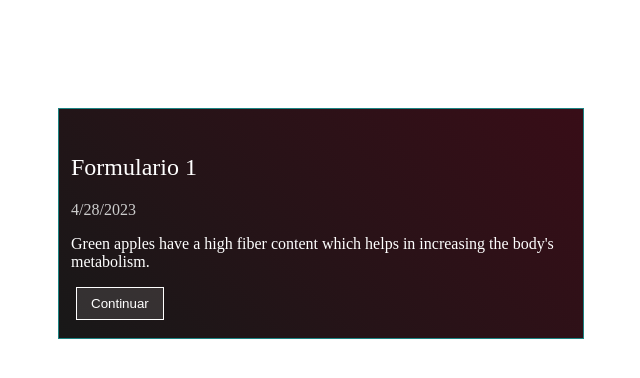
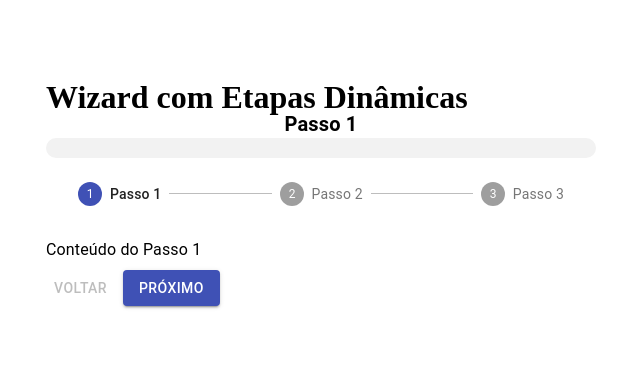
Before and after one commit to ranielm/stack-cards, a React (Create React App) app: page / in a window 1280 px wide. Shown: the top 378 px of the page, without its empty margins (319-959 px from the left). Built offline with nearby package versions, Linux system fonts and the light colour scheme.

Commit message:
next cards

```diff
--- a/src/App.tsx
+++ b/src/App.tsx
@@ -1,6 +1,8 @@
 import "@material-ui/core/styles";
 import { StyledContainer, StyledRoot } from "./App.styles";
 import ListView from "./components/ListView";
+import Wizard from "./components/Wizard/Wizard";
+import ListWizard from "./components/Wizard/ListWizard";
 // import CardList from "./components/Card/CardList";
 
 const App = () => {
@@ -8,7 +10,8 @@ const App = () => {
     <StyledRoot>
       <StyledContainer>
         {/* <CardList />; */}
-        <ListView />
+        {/* <ListView /> */}
+        <ListWizard />
       </StyledContainer>
     </StyledRoot>
   );
--- a/src/components/Wizard/App.tsx
+++ b/src/components/Wizard/ListWizard.tsx
@@ -1,6 +1,6 @@
 import Wizard from "./Wizard";
 
-const App = () => {
+const ListWizard = () => {
   const steps = [
     {
       label: "Passo 1",
@@ -24,4 +24,4 @@ const App = () => {
   );
 };
 
-export default App;
+export default ListWizard;
```
